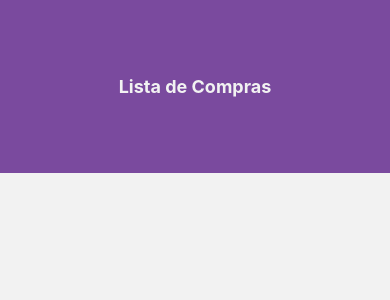
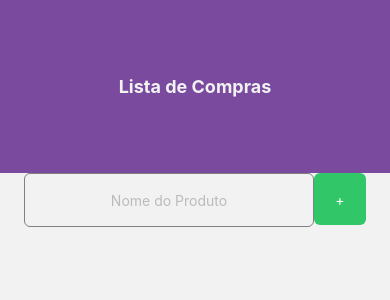
Before and after one commit to cesulfaculdade/trabalho01-moises2023014223, a React Native app: screen / in a window 390 px wide. Shown: the top 300 px of the page. Built offline with nearby package versions, Linux system fonts and the light colour scheme.

Commit message:
create input files

```diff
--- a/src/components/Header/style.ts
+++ b/src/components/Header/style.ts
@@ -9,7 +9,7 @@ export const style = StyleSheet.create({
     headerText:{
         color:"#F2F2F2",
         textAlign:"center",
-        fontFamily:"inter",
+        fontFamily:"Inter",
         fontSize: 18,
         fontWeight:"bold",
         margin:"auto"
--- a/src/screens/Home.tsx
+++ b/src/screens/Home.tsx
@@ -1,19 +1,67 @@
-import { StyleSheet, View } from "react-native";
+import { StyleSheet, Text, TextInput, TouchableOpacity, View } from "react-native";
 import Header from "../components/Header";
-
+import { useState } from "react";
 
 export function Home() {
-    return(
-  <View style={styles.container}>
-    <Header></Header>
+    const [products,setProducts] = useState<string[]>([]);
+    const [productName,setProductName] = useState("");
+    return (
 
-  </View>
+        <View style={styles.container}>
+            <Header></Header>
+            <View style={styles.containerInput}>
+                <TextInput
+                    style={styles.input}
+                    placeholder="Nome do Produto"
+                    placeholderTextColor='#BDBABA'
+                    keyboardType="default"
+                    onChangeText={setProductName}
+                    value={productName}
+                />
+                <TouchableOpacity
+                    style={styles.inputButton}
+                    >
+                    <Text style={styles.textButton}>
+                        +
+                    </Text>
+                </TouchableOpacity>
+
+            </View>
+
+        </View>
     )
 }
 
 const styles = StyleSheet.create({
     container: {
-        flex:1,
+        flex: 1,
         backgroundColor: "#f2f2f2"
+    },
+    input: {
+        padding: 16,
+        textAlign: "center",
+        borderRadius: 6,
+        borderColor: "#808080",
+        borderWidth: 1,
+        borderStyle: "solid",
+        backgroundColor: "#F2F2F2",
+        width:"100%"
+    },
+    inputButton: {
+        borderRadius: 6,
+        backgroundColor: "#31C667",
+        height:52,
+        width: 52
+    },
+    textButton:{
+        margin:"auto",
+        color:"#fff"
+    },
+    containerInput:{
+        justifyContent:"center",
+        flexDirection: 'row',
+        height: 54,
+        paddingLeft: 24,
+        paddingRight: 24,
     }
 })
```
